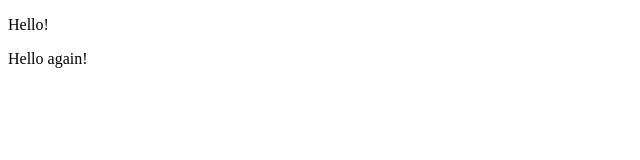
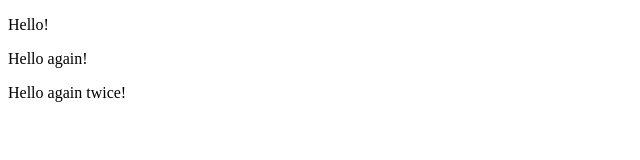
Before and after one commit to lokeshwaran98/index.html, a plain HTML site: page index.html in a window 1280 px wide. Shown: the whole page, without its empty margins (0-640 px from the left). Drawn offline with Linux system fonts and the light colour scheme.

Commit message:
Update index.html

```diff
--- a/index.html
+++ b/index.html
@@ -8,5 +8,7 @@
 <body>
     <p> Hello! </p>
     <p> Hello again! </p>
+    <p> Hello again twice! </p>
+
 </body>
 </html>
```
